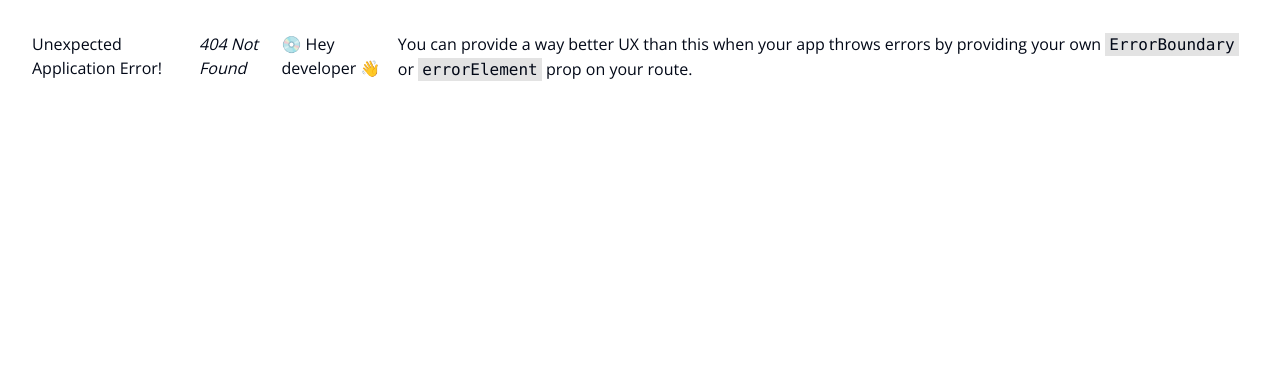
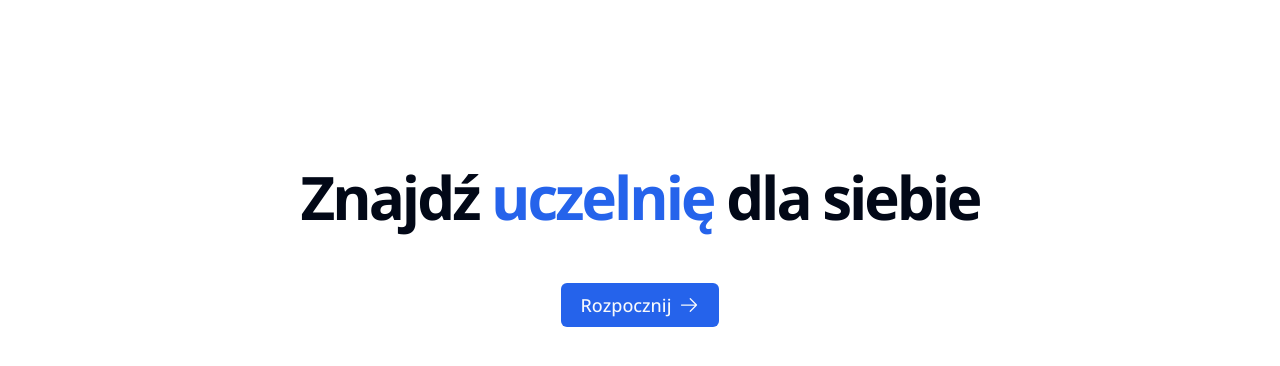
Before and after one commit to HackYeah2023-Nikodem-sAngels/task, a React (Vite) app in the folder frontend/: page /en in a window 1280 px wide. Before the commit this address had no page. Shown: the top 366 px of the page. Built offline with nearby package versions, Linux system fonts and the light colour scheme.

Commit message:
language localization

```diff
--- a/frontend/src/App.tsx
+++ b/frontend/src/App.tsx
@@ -1,20 +1,30 @@
-import { RouterProvider, createBrowserRouter } from "react-router-dom";
+import {
+    RouterProvider,
+    createBrowserRouter,
+    Navigate,
+} from "react-router-dom";
 import { Form } from "./routes/Form";
 import { Homepage } from "./routes/Homepage";
 import { Chat } from "./routes/Chat";
 
 function App() {
+    const language = Intl.DateTimeFormat().resolvedOptions().locale.slice(0, 2);
+
     const router = createBrowserRouter([
         {
             path: "/",
+            element: <Navigate to={`/${language}`} />,
+        },
+        {
+            path: "/:language",
             element: <Homepage />,
         },
         {
-            path: "/map",
+            path: "/:language/map",
             element: <Form />,
         },
         {
-            path: "/chat",
+            path: "/:language/chat",
             element: <Chat />,
         },
     ]);
--- a/frontend/src/routes/Homepage.tsx
+++ b/frontend/src/routes/Homepage.tsx
@@ -1,7 +1,16 @@
 import { Button } from "@/components/ui/button";
 import { ArrowRightIcon } from "@heroicons/react/24/outline";
+import { useEffect } from "react";
+import { useNavigate, useParams } from "react-router";
 
 export function Homepage() {
+    const { language } = useParams();
+    const navigate = useNavigate();
+
+    useEffect(() => {
+        if (!["pl", "en"].includes(language!)) navigate("/en");
+    }, []);
+
     return (
         <div className="mx-auto flex flex-col items-center gap-12 ">
             <h1 className="mt-32 scroll-m-20 text-center text-6xl font-bold leading-tight tracking-tighter ">
```
